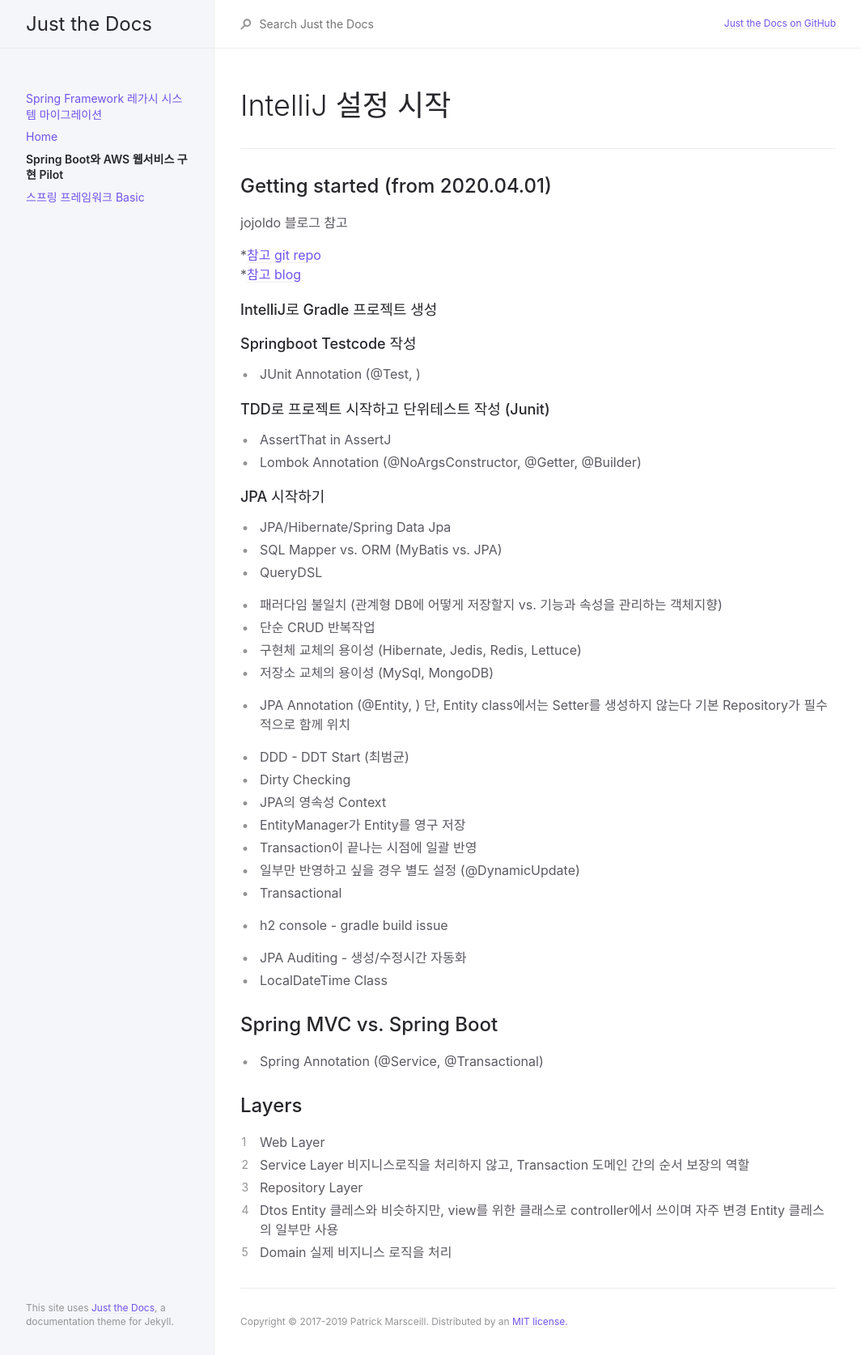
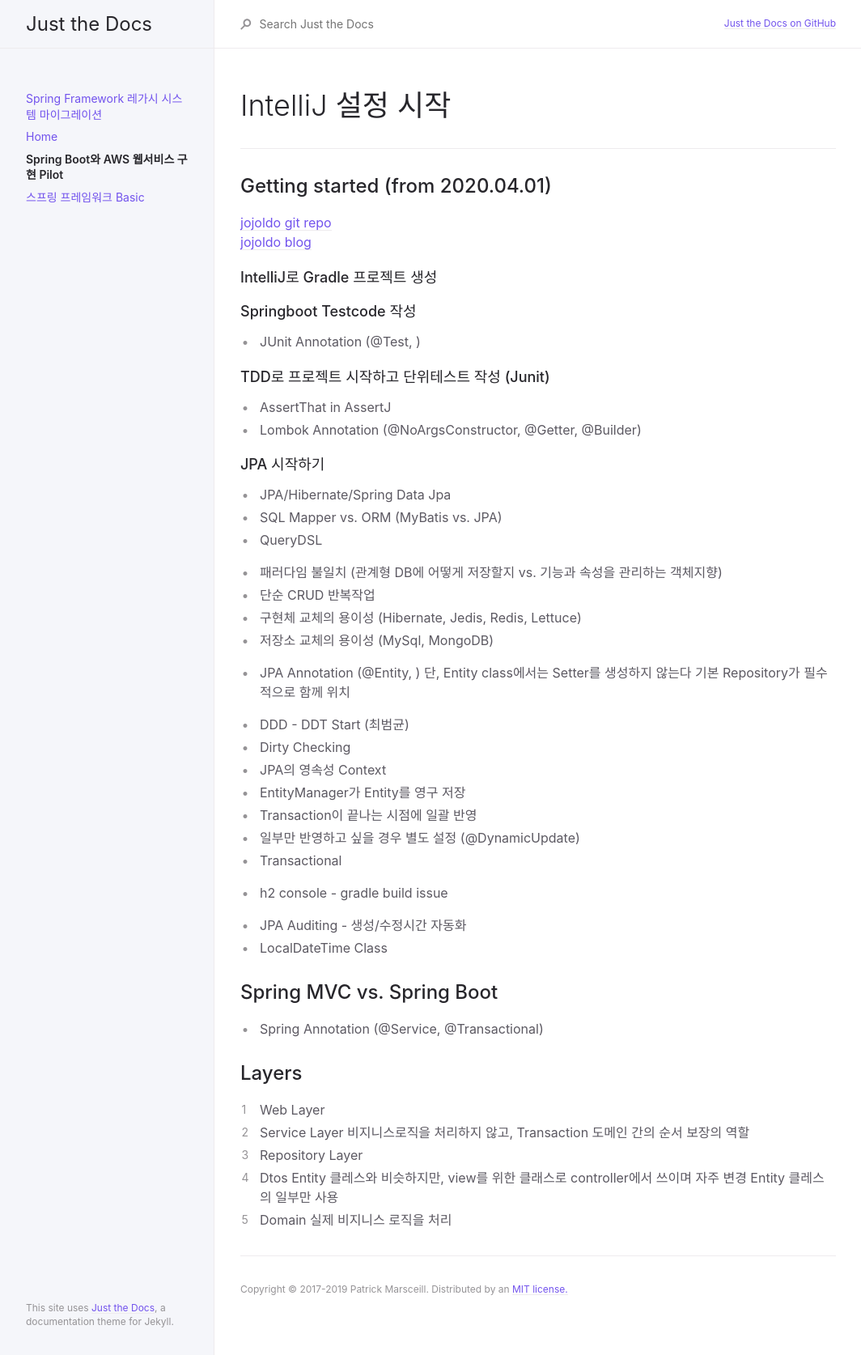
Before and after one commit to keumda/keumda.github.io, a Jekyll site: the page built from docs/Spring Boot Pilot.md, in a window 1280 px wide. Shown: the whole page at 81% size, without its empty margins (107-1171 px from the left). Built offline with Jekyll 4.4.1, drawn with Linux system fonts in a browser that asks for light colours.

Commit message:
markdown line break

```diff
--- a/docs/Spring Boot Pilot.md
+++ b/docs/Spring Boot Pilot.md
@@ -10,10 +10,8 @@ description: ""
 ---
 
 ## Getting started (from 2020.04.01)
-jojoldo 블로그 참고
-
-*[참고 git repo](https://github.com/jojoldu/freelec-springboot2-webservice.git)
-*[참고 blog](https://jojoldu.tistory.com/)
+[jojoldo git repo](https://github.com/jojoldu/freelec-springboot2-webservice.git)
+[jojoldo blog](https://jojoldu.tistory.com/)
 
 ### IntelliJ로 Gradle 프로젝트 생성
 
```
